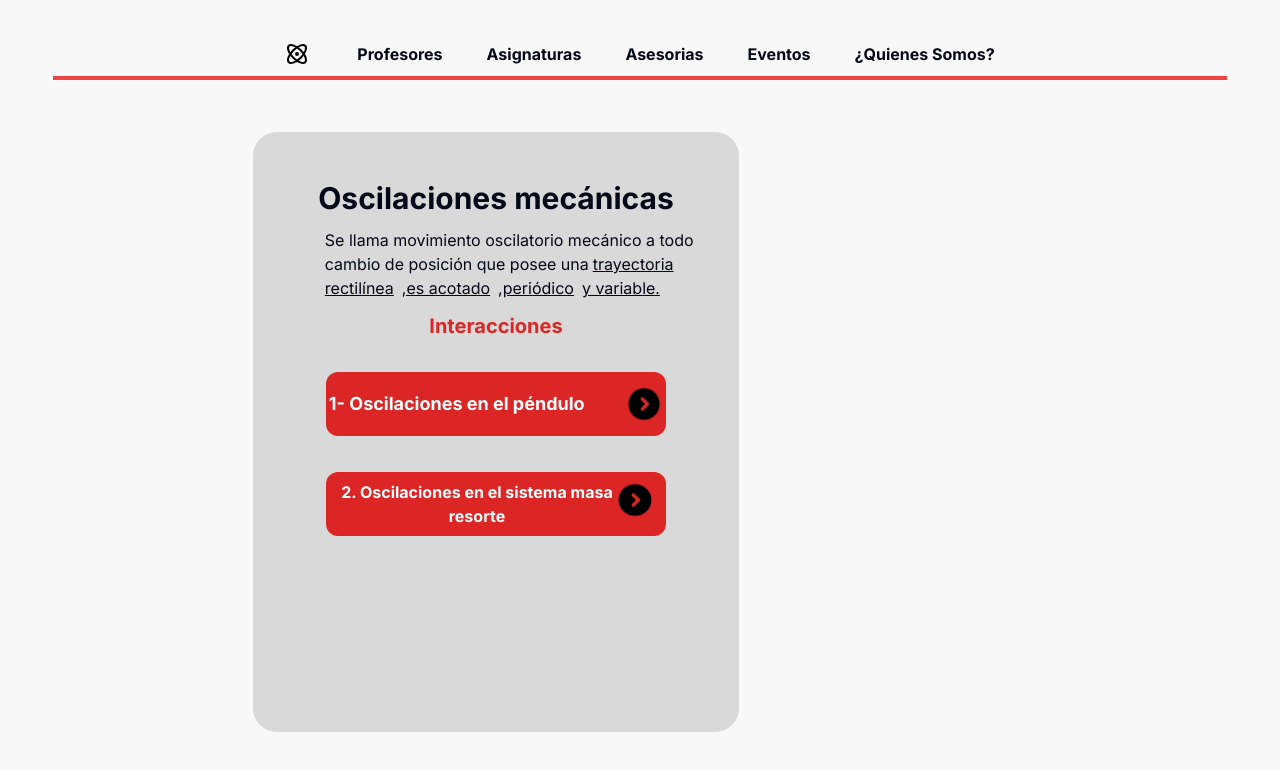
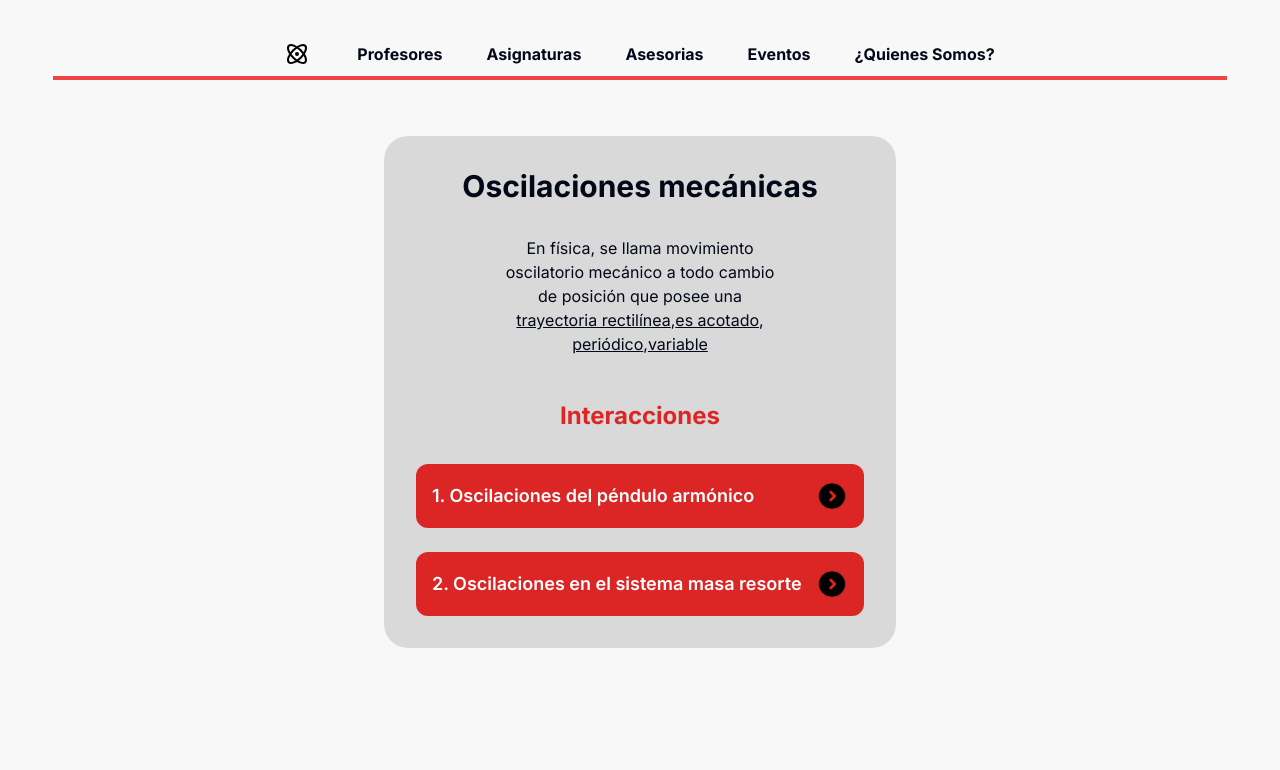
Before and after one commit to DuvanRozoParra/portfolio-cbtic, a Next.js app: page /pendulum/info in a window 1280 px wide. Shown: the top 770 px of the page. Built offline with nearby package versions, Linux system fonts and the light colour scheme.

Commit message:
feact  : re organized css pendulum and info pendulum page

```diff
--- a/src/app/pendulum/info/page.tsx
+++ b/src/app/pendulum/info/page.tsx
@@ -1,179 +1,165 @@
-"use client"
-import React from 'react'
-import toast, { Toaster } from 'react-hot-toast';
+"use client";
+import React from "react";
+import toast, { Toaster } from "react-hot-toast";
 import Link from "next/link";
-import { Button } from '../../../components/ui/button';
 
-const notify = () => toast(
-   <div>
-     <span className='  flex justify-center items-center flex-col '>
-       <img src="/images/rectilineo.gif" alt="rectilineo" className='relative w-2/3 h-1/3'></img>
-       <p className='relative font-semibold bottom-5'>¿Qué es la trayectoria rectilínea?</p>
-        <p>Es cuando el objeto sigue una línea recta durante su movimiento, los cuerpos que tienen este tipo de movimiento se dice que tienen un movimiento rectilíneo, por ejemplo: La caída de un objeto.</p>
-     </span>
+interface ToastConfig {
+  id: string;
+  imageSrc: string;
+  altText: string;
+  title: string;
+  description: string;
+  separator?: string;
+}
+
+interface TermConfig extends ToastConfig {
+  text: string;
+}
+
+const TERMS_CONFIG: TermConfig[] = [
+  {
+    id: "rectilineo",
+    text: "trayectoria rectilínea",
+    imageSrc: "/images/rectilineo.gif",
+    altText: "rectilineo",
+    title: "¿Qué es la trayectoria rectilínea?",
+    description: "Es cuando el objeto sigue una línea recta durante su movimiento, los cuerpos que tienen este tipo de movimiento se dice que tienen un movimiento rectilíneo, por ejemplo: La caída de un objeto.",
+    separator: ", "
+  },
+  {
+    id: "acotado",
+    text: "es acotado",
+    imageSrc: "/images/teorema_acotacion.jpg",
+    altText: "acotado",
+    title: "¿Qué es Acotado?",
+    description: "Con topes o límites por alguno de sus lados o todos ellos, de manera que no se puede salir de ese espacio resultante.",
+    separator: ", "
+  },
+  {
+    id: "periodico",
+    text: " periódico",
+    imageSrc: "/images/periodico.gif",
+    altText: "periódico",
+    title: "¿Qué es Movimiento periódico?",
+    description: "Se denomina movimiento periódico a todo aquél que se repite a intervalos regulares de tiempo. Ej. Péndulo, rotación de la tierra en torno al Sol, movimiento de las manecillas de un reloj, etc.",
+    separator: " , "
+  },
+  {
+    id: "variable",
+    text: " variable",
+    imageSrc: "/images/Mov_Variable.gif",
+    altText: "variable",
+    title: "¿Qué es Variable?",
+    description: "Se refiere al acto de cambiar de posición o ubicación, y sus variables incluyen distancia, desplazamiento, velocidad, velocidad y aceleración.",
+    separator: "."
+  }
+];
+
+class ToastFactory {
+  static createToastHandler(config: ToastConfig) {
+    return () => toast(
+      <div className="flex flex-col items-center justify-center">
+        <img src={config.imageSrc} alt={config.altText} className="w-2/3 h-1/3" />
+        <p className="font-semibold mt-2">{config.title}</p>
+        <p className="text-center">{config.description}</p>
       </div>,
       {
         duration: 2000,
-
-    style: {},
-    className: '',
-
-    iconTheme: {
-      primary: '#000',
-      secondary: '#fff',
-    },
-
-    // Aria
         ariaProps: {
-      role: 'status',
-      'aria-live': 'polite',
+          role: "status",
+          "aria-live": "polite",
         },
       }
     );
-const notify2 = () => toast(
-  <div>
-    <span className='  flex justify-center items-center flex-col '>
-      <img src="/images/teorema_acotacion.jpg" alt="rectilineo" className='relative w-2/3 h-1/3'></img>
-      <p className='relative font-semibold bottom-2'>¿Qué es Acotado?</p>
-       <p>Con topes o límites por alguno de sus lados o todos ellos, de manera que no se puede salir de ese espacio resultante.</p>
-    </span>
-  </div>,
-  {
-   duration: 2000,
+  }
+}
 
-   // Styling
-   style: {},
-   className: '',
+const createNotifyHandlers = (configs: TermConfig[]) => {
+  return configs.reduce((acc, config) => {
+    acc[config.id] = ToastFactory.createToastHandler(config);
+    return acc;
+  }, {} as Record<string, () => void>);
+};
 
-   iconTheme: {
-     primary: '#000',
-     secondary: '#fff',
-   },
+const NOTIFY_HANDLERS = createNotifyHandlers(TERMS_CONFIG);
 
-   // Aria
-   ariaProps: {
-     role: 'status',
-     'aria-live': 'polite',
-   },
+interface ButtonProps {
+  text: string;
 }
+
+const Button: React.FC<ButtonProps> = ({ text }) => (
+  <button className="w-full max-w-md rounded-xl bg-red-600 hover:bg-red-500 p-4 transition-all duration-200 ease-out">
+    <div className="flex justify-between items-center">
+      <p className="text-white font-semibold text-sm md:text-base lg:text-lg text-left flex-grow break-words">
+        {text}
+      </p>
+      <img
+        src="/images/flecha.png"
+        alt="ícono flecha"
+        className="w-6 h-6 md:w-8 md:h-8 flex-shrink-0 ml-2"
+      />
+    </div>
+  </button>
 );
 
-const notify3 = () => toast(
-  <div>
-    <span className='  flex justify-center items-center flex-col '>
-      <img src="/images/periodico.gif" alt="rectilineo" className='relative w-2/3 h-1/3'></img>
-      <p className='relative font-semibold bottom-1'>¿Qué es Movimiento periodico?</p>
-       <p>Se denomina movimiento periódico a todo aquél que se repite a intervalos regulares de tiempo. Ej. Péndulo, rotación de la tierra en torno al Sol, movimiento de las manecillas de un reloj, etc.</p>
-    </span>
-  </div>,
-  {
-   duration: 2000,
+interface ButtonLinkProps extends ButtonProps {
+  href: string;
+}
 
-   // Styling
-   style: {},
-   className: '',
-
-   // Change colors of success/error/loading icon
-   iconTheme: {
-     primary: '#000',
-     secondary: '#fff',
-   },
-
-   // Aria
-   ariaProps: {
-     role: 'status',
-     'aria-live': 'polite',
-   },
- }
-);
-const notify4 = () => toast(
-  <div>
-    <span className='  flex justify-center items-center flex-col '>
-      <img src="/images/Mov_Variable.gif" alt="rectilineo" className='relative w-2/3 h-1/3'></img>
-      <p className='relative font-semibold bottom-5'>¿Qué es Variable?</p>
-       <p>se refiere al acto de cambiar de posición o ubicación, y sus variables incluyen distancia, desplazamiento, velocidad, velocidad y aceleración. </p>
-    </span>
-  </div>,
-  {
-   duration: 2000,
-
-   // Styling
-   style: {},
-   className: '',
-
-   // Change colors of success/error/loading icon
-   iconTheme: {
-     primary: '#000',
-     secondary: '#fff',
-   },
-
-   // Aria
-   ariaProps: {
-     role: 'status',
-     'aria-live': 'polite',
-   },
- }
+const ButtonLink: React.FC<ButtonLinkProps> = ({ href, text }) => (
+  <Link href={href} passHref legacyBehavior>
+    <a className="block w-full max-w-md">
+      <Button text={text} />
+    </a>
+  </Link>
 );
 
+const PagePendulum: React.FC = () => {
+  return (
+    <main className="flex flex-col items-center justify-between p-6 bg-[#f8f8f8] min-h-screen">
+      <div className="w-full max-w-2xl xl:max-w-3xl flex flex-col items-center py-8">
+        <div className="w-2/3 bg-[#D9D9D9] rounded-3xl flex flex-col items-center p-6 space-y-6 md:p-8 md:space-y-8">
 
-export default function page_pendulum() {
-  return (
-    <main className='flex flex-col p-8 gap-5 bg-[#f8f8f8]'>
-      <div className='w-full h-screen flex justify-center items-center flex-col gap-4 bg-[#f8f8f8]'>
-        <div className= 'w-[40%] h-3/4 relative bg-[#D9D9D9] bottom-20 rounded-3xl -left-36 flex justify-center items-center flex-col'>
-              <p className='relative bottom-[20%] text-3xl font-bold'>Oscilaciones mecánicas</p>
-              <p className='relative px-14 left-4 bottom-[18%] text-base'>
-                Se llama movimiento oscilatorio mecánico a todo cambio de posición que posee una
+          <h1 className="text-2xl md:text-3xl font-bold text-center px-4">
+            Oscilaciones mecánicas
+          </h1>
+
+          <div className=" w-2/3 text-sm md:text-base leading-relaxed text-center px-2">
+            <p className="mb-3 text-sm md:text-base leading-relaxed">
+              En física, se llama movimiento oscilatorio mecánico a todo cambio de posición que posee una{" "}
+              {TERMS_CONFIG.map((term, index) => (
+                <React.Fragment key={term.id}>
                   <span
-                  className='underline cursor-pointer ml-1'
-                  onClick={notify}
+                    className="underline cursor-pointer inline-block hover:text-red-600 transition-colors duration-200"
+                    onClick={NOTIFY_HANDLERS[term.id]}
                   >
-                   trayectoria rectilínea
+                    {term.text}
                   </span>
-                <span
-                  className='underline cursor-pointer ml-2'
-                  onClick={notify2}
-                >
-                   ,es acotado
-                </span>
-                <span
-                  className='underline cursor-pointer ml-2'
-                  onClick={notify3}
-                >
-                   ,periódico
-                </span>
-                <span
-                  className='underline cursor-pointer ml-2'
-                  onClick={notify4}
-                >
-                   y variable.
-                </span>
+                  {term.separator && index < TERMS_CONFIG.length - 1 && (
+                    <span className="inline-block">{term.separator}</span>
+                  )}
+                </React.Fragment>
+              ))}
             </p>
-              <p className='relative bottom-[16%] text-xl font-bold text-red-600'>Interacciones</p>
-              <Button className='relative rounded-xl bg-red-600 h-16 w-[70%] bottom-16 hover:bg-red-500 transform active:scale-95 transition-transform duration-150 ease-in-out focus:outline-none focus:ring focus:ring-violet-300'>
-                <Link href="/pendulum">
-                 <div className="flex items-center justify-center h-full w-full">
-                   <p className='relative pr-10 font-bold  text-lg text-white'>1- Oscilaciones en el péndulo</p>
-                   <img
-                      className="relative w-10 h-10"
-                      src="/images/flecha.png"
-                     alt="flecha"
+          </div>
+
+          <h2 className="text-xl md:text-2xl font-bold text-red-600 text-center">
+            Interacciones
+          </h2>
+
+          <div className="w-full flex flex-col justify-center items-center gap-6">
+            <ButtonLink
+              href="/pendulum"
+              text="1. Oscilaciones del péndulo armónico"
+            />
+            <Button
+              text="2. Oscilaciones en el sistema masa resorte"
             />
           </div>
-                </Link>
-              </Button>
-              <button className='relative rounded-xl bg-red-600 h-16 w-[70%] bottom-7 hover:bg-red-500 transform active:scale-95 transition-transform duration-150 ease-in-out focus:outline-none focus:ring focus:ring-violet-300 '>
-                <p className='relative pr-1 font-bold top-2 text-base w-[90%] text-white'> 2. Oscilaciones en el sistema masa resorte </p>
-                <img className="relative w-10 h-10 left-[85%] bottom-10 hover:"
-                      src={"/images/flecha.png"}
-                      alt="flecha"
-                >
-                </img>
-              </button>
-
         </div>
       </div>
     </main>
+  );
+};
 
-  )
-}
+export default PagePendulum;
```
Also changed, not shown: src/components/PendulumArmonic/Pendulum.tsx (+135 -98 lines). Lines whose indentation alone changed are shown as unchanged.
